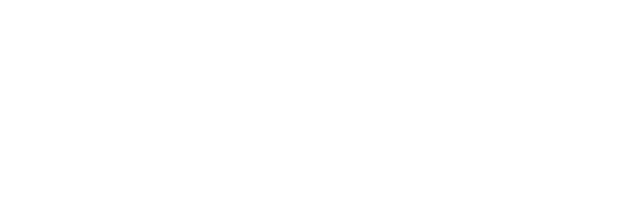
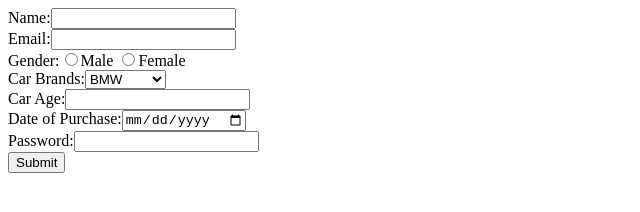
Before and after one commit to acciojob/car-insurance-form-Tathagat155, a website: page main.html in a window 1280 px wide. Shown: the whole page, without its empty margins (0-640 px from the left). Drawn offline with Linux system fonts and the light colour scheme.

Commit message:
created a submission

```diff
--- a/main.html
+++ b/main.html
@@ -8,6 +8,22 @@
 
 <body>
 	<!-- the entire body must be written by student -->
+	<form method="post">
+		<label for="name">Name:<input type="text" id="name" name="name" required></label><br>
+		<label for="email">Email:<input type="email" id="email" required></label><br>
+		<label for="gender">Gender:<input type="radio" id="gender" name="gender" required>Male <input type="radio" name="gender" required>Female</label><br>
+	    <label for="cars">Car Brands:<select name="carBrands" id="cars" >
+			<option>BMW</option>
+			<option>Audi</option>
+			<option>Mercedez</option>
+		</select></label>
+		<br>
+		<label for="carage">Car Age:<input type="number" id="carage" name="carAge" required></label><br>
+		<label for="dop">Date of Purchase:<input type="date" id="dop" name="dop" required></label>
+         <br>
+		<label for="password">Password:<input type="password" id="password" name="password" required></label><br>
+		<button type="submit" name="submit">Submit</button>
+	</form>
     <script type="text/javascript" src="./script.js">
 </script>
 
```
